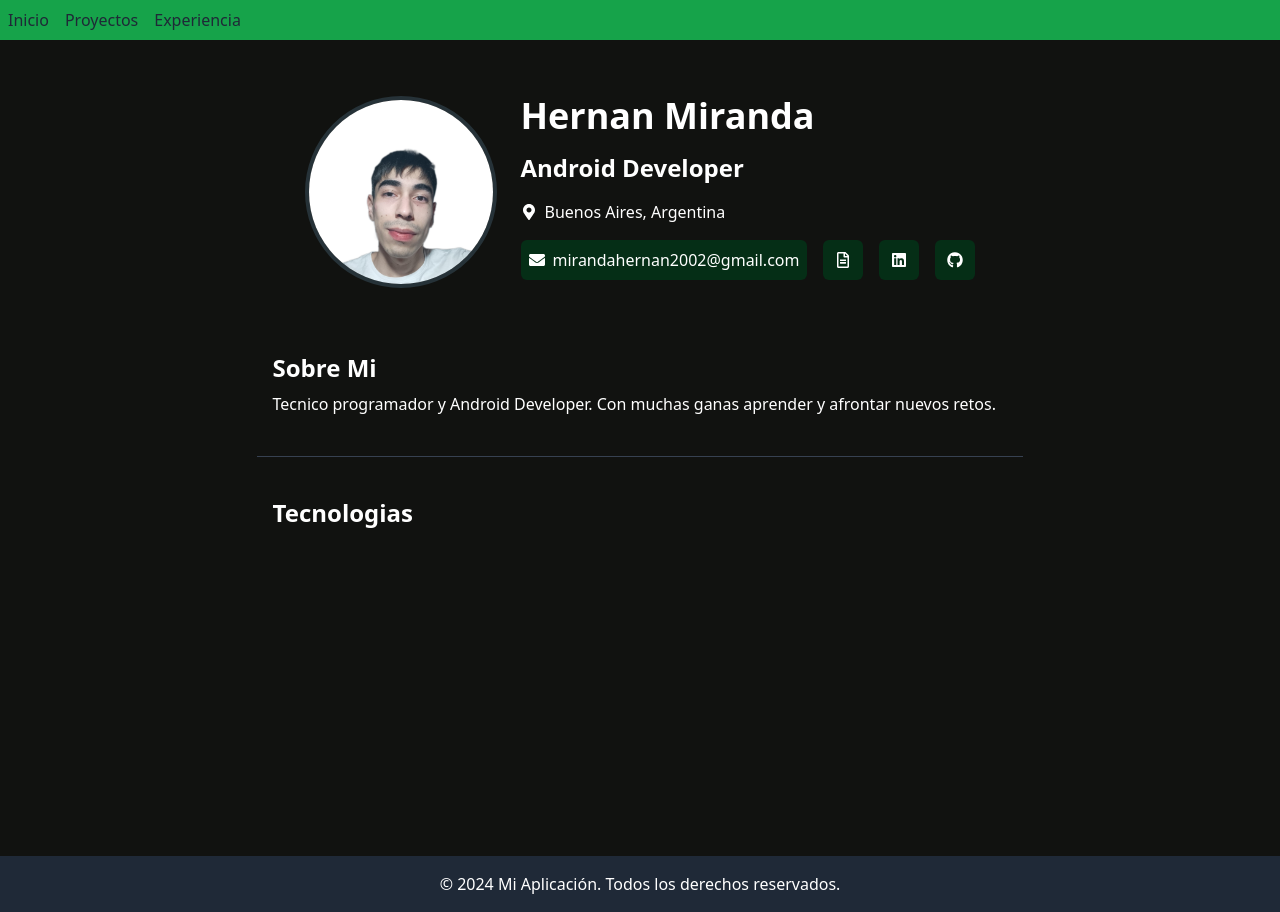
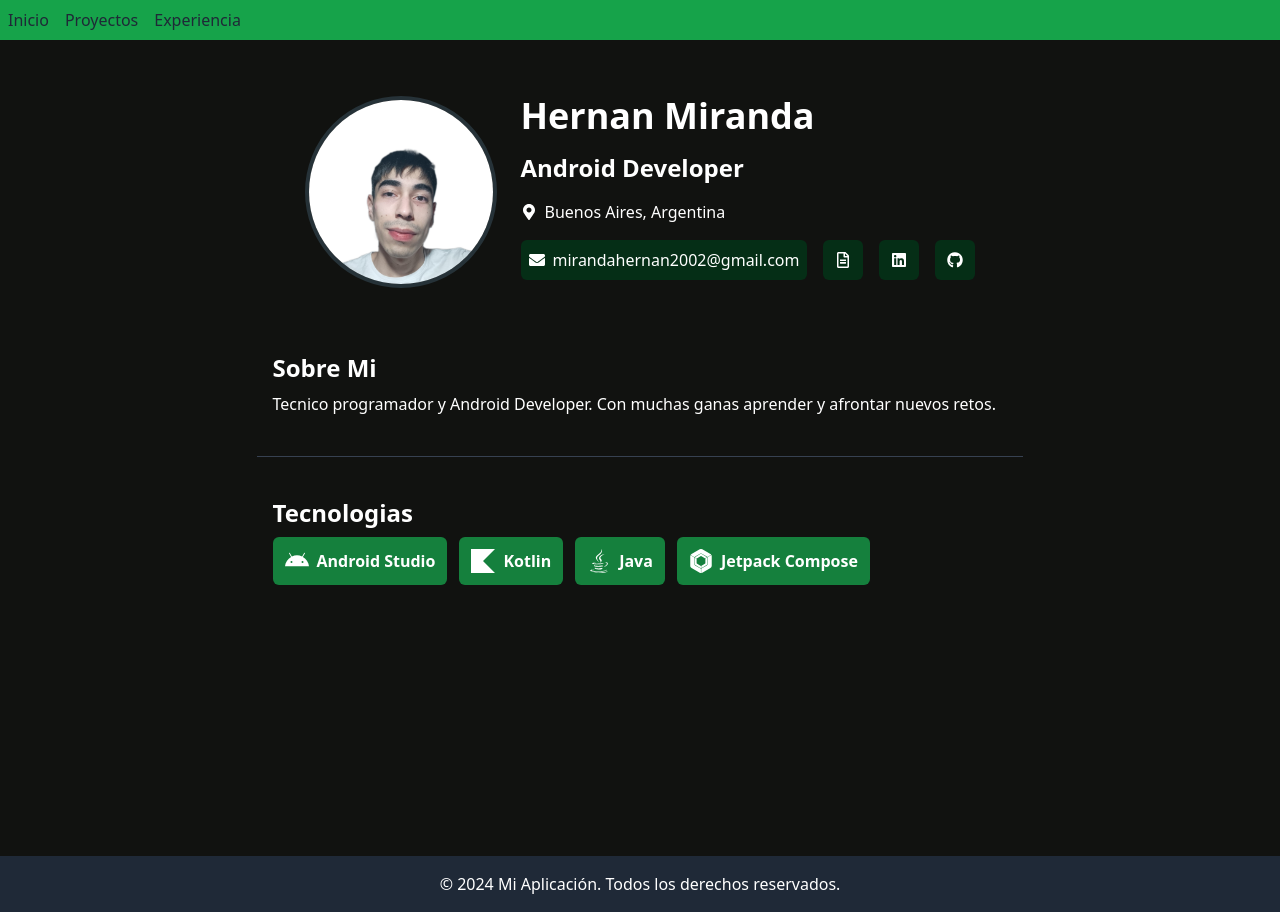
Before and after one commit to hernanMiranda22/portafolio, a React (Create React App) app: page / in a window 1280 px wide. Built offline with nearby package versions, Linux system fonts and the light colour scheme.

Commit message:
tecnologias terminado

```diff
--- a/package.json
+++ b/package.json
@@ -3,6 +3,8 @@
   "version": "0.1.0",
   "private": true,
   "dependencies": {
+    "@fortawesome/free-solid-svg-icons": "^6.6.0",
+    "@fortawesome/react-fontawesome": "^0.2.2",
     "@testing-library/jest-dom": "^5.17.0",
     "@testing-library/react": "^13.4.0",
     "@testing-library/user-event": "^13.5.0",
--- a/src/components/Tehcnology.jsx
+++ b/src/components/Tehcnology.jsx
@@ -1,11 +1,60 @@
 import React from "react";
+import { FaAndroid, FaJava } from "react-icons/fa";
+import { SiKotlin, SiJetpackcompose } from "react-icons/si";
+
 function Technology(){
     return(
-        <div className="flex-col flex text-white items-start gap-2">
-            <h2 className="items-start font-bold text-2xl m-0">Tecnologias</h2>
+        <div className="flex-col flex text-white items-start gap-2 font-bold">
+            <h2 className="items-start text-2xl m-0">Tecnologias</h2>
 
-            <div className="flex-wrap flex items-start gap-2">
+            <div className="flex-wrap flex gap-3">
+                <div className="flex-wrap flex items-start bg-green-700 rounded-md p-3 gap-2">
 
+                    <span>
+                        <div className="text-2xl">
+                            <FaAndroid/>
+                        </div>
+                    </span>
+
+                    <p>Android Studio</p>
+
+                </div>
+
+                <div className="flex-wrap flex items-start bg-green-700 rounded-md p-3 gap-2">
+
+                    <span>
+                        <div className="text-2xl">
+                            <SiKotlin/>
+                        </div>
+                    </span>
+
+                    <p>Kotlin</p>
+
+                </div>
+
+                <div className="flex-wrap flex items-start bg-green-700 rounded-md p-3 gap-2">
+
+                    <span>
+                        <div className="text-2xl">
+                            <FaJava/>
+                        </div>
+                    </span>
+
+                    <p>Java</p>
+
+                </div>
+
+                <div className="flex-wrap flex items-start bg-green-700 rounded-md p-3 gap-2">
+
+                    <span>
+                        <div className="text-2xl">
+                            <SiJetpackcompose/>
+                        </div>
+                    </span>
+
+                    <p>Jetpack Compose</p>
+
+                </div>
             </div>
         </div>
     )
```
Also changed, not shown: 1 other file (tests, documents, lock files or other folders).
